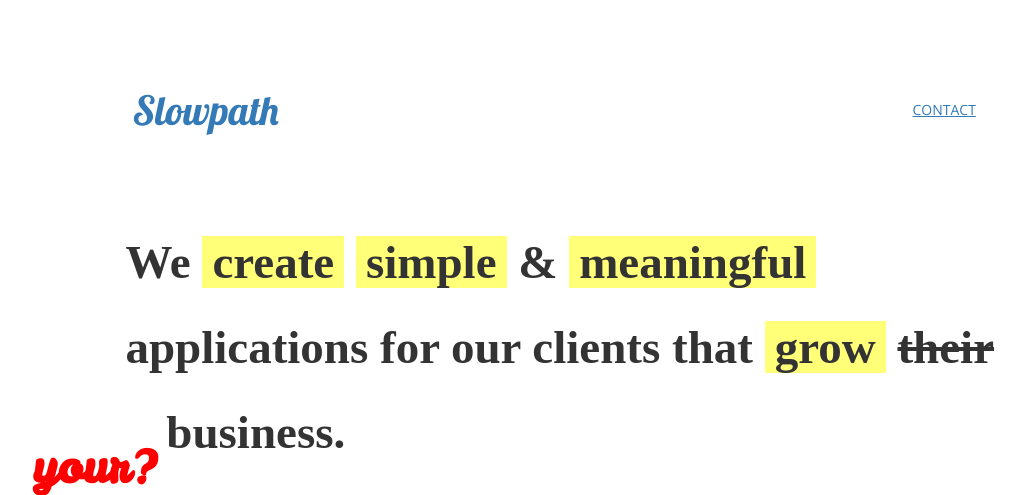
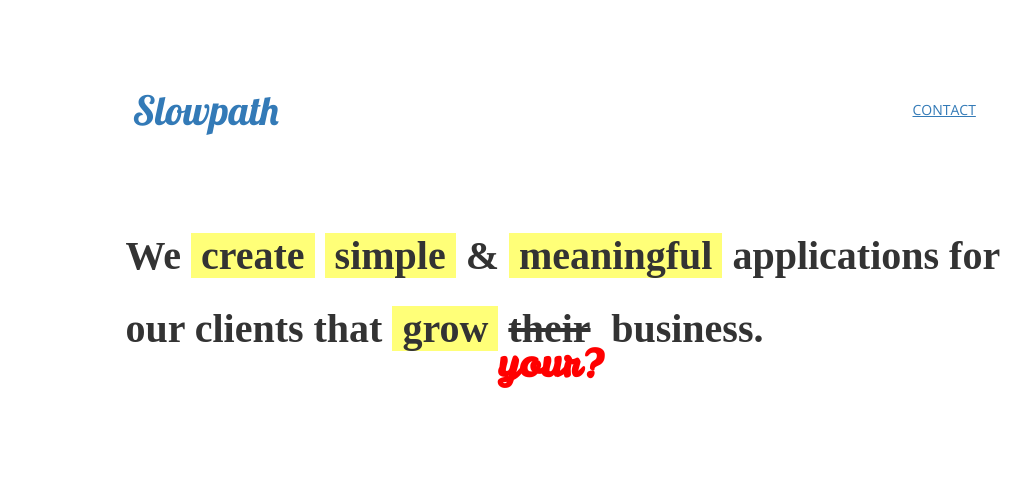
Before and after one commit to martincik/slowpath.github.io, a Jekyll site: the page built from index.html, in a window 1280 px wide. Shown: the top 495 px of the page, without its empty margins (35-1066 px from the left). Built offline with Jekyll 4.4.1, drawn with Linux system fonts in a browser that asks for light colours; nearby versions of some CDN libraries; some web fonts are replaced; grey boxes are pictures that could not be loaded.

Commit message:
Decreased header font size

```diff
--- a/_sass/_layout.scss
+++ b/_sass/_layout.scss
@@ -67,7 +67,7 @@
   padding-right: 100px;
 
   h1 {
-    font-size: 47px;
+    font-size: 40px;
     font-weight: 700;
     line-height: 1.8em;
 
```
